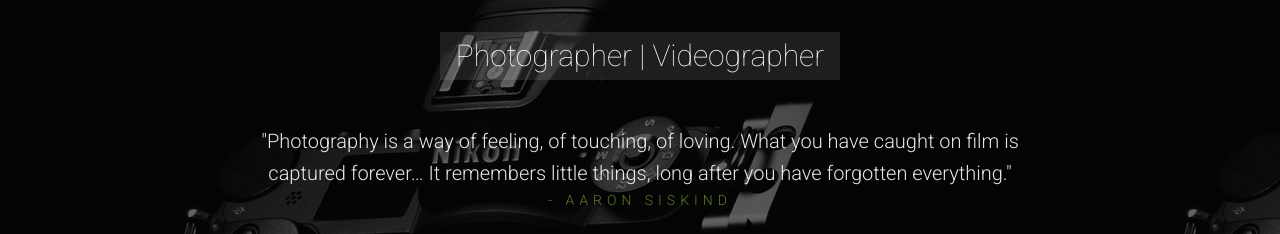
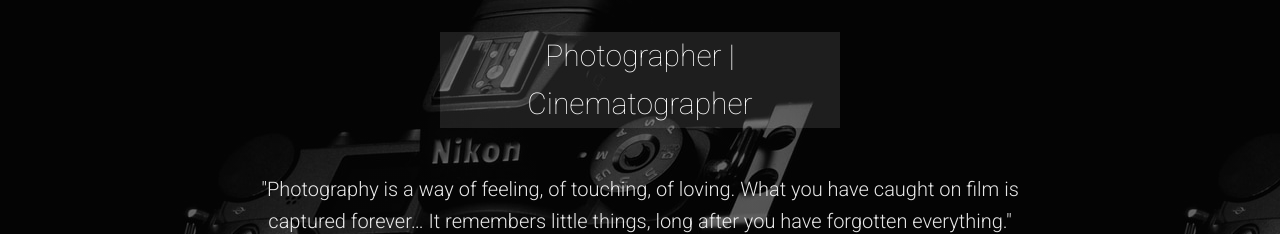
Before and after one commit to CalebAckom/Derji-Media, a plain HTML site: page index.html in a window 1280 px wide. Shown: the part 335-569 px from the top of the page. Drawn offline with Linux system fonts and the light colour scheme.

Commit message:
Changed Work

```diff
--- a/index.html
+++ b/index.html
@@ -46,7 +46,7 @@
                 </div>
 
                 <h2>I'm Julius Dadzie</h2>
-                <h3>Photographer | Videographer</h3>
+                <h3>Photographer | Cinematographer</h3>
                 <blockquote>
                     "Photography is a way of feeling, of touching, of loving. What you have caught on film is captured forever…
                     It remembers little things, long after you have forgotten everything."
```
